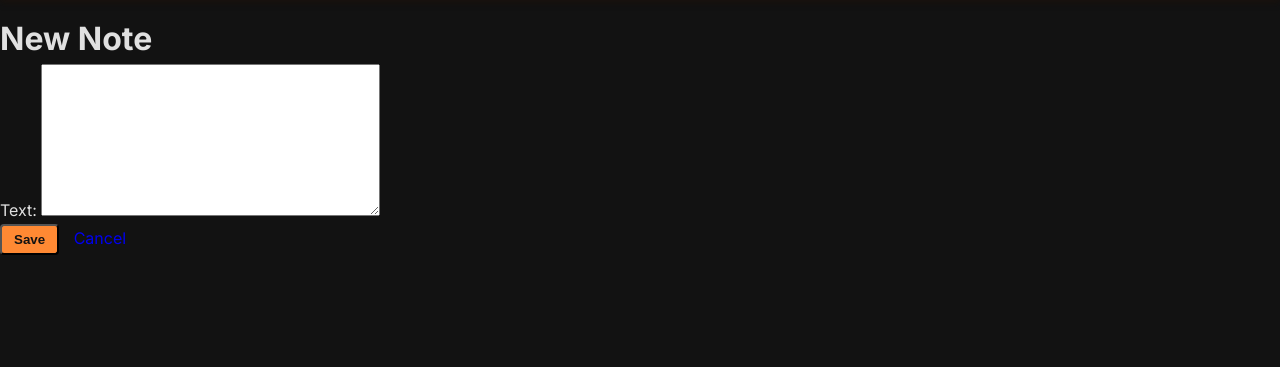
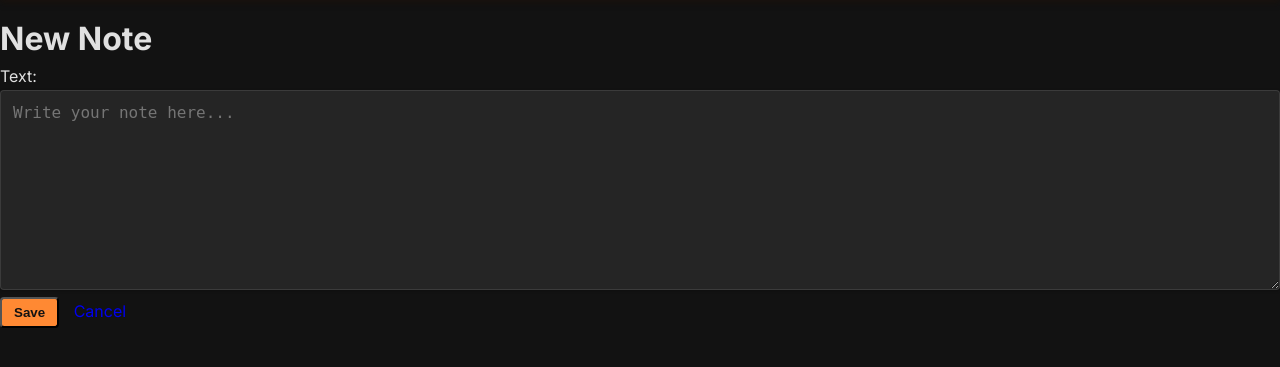
Before and after one commit to calebkoresh/AssetsUSA, a Django app: page /notes/new/ in a window 1280 px wide. Shown: the part 51-418 px from the top of the page. Run offline with Django 5.2, Linux system fonts and the light colour scheme; the visitor is signed in with stand-in values (Sample User, id 1).

Commit message:
Improving notes aesthetic

```diff
--- a/AssetsUSA/accounts/forms.py
+++ b/AssetsUSA/accounts/forms.py
@@ -5,3 +5,10 @@ class NoteForm(forms.ModelForm):
     class Meta:
         model  = Note
         fields = ['text']
+        widgets = {
+            'text': forms.Textarea(attrs={
+                'placeholder': 'Write your note here...',
+                'rows': 8,
+                'cols': 40,
+            }),
+        }
--- a/AssetsUSA/home/static/css/base.css
+++ b/AssetsUSA/home/static/css/base.css
@@ -301,3 +301,23 @@ body {
     text-decoration: none;
     font-weight: 500;
 }
+
+/* Notes page textarea styling */
+.notes-page form textarea {
+    padding: 0.75rem;
+    background-color: var(--bg-tertiary);
+    border: 1px solid var(--border-color);
+    border-radius: var(--border-radius);
+    color: var(--text-primary);
+    font-size: 1rem;
+    width: 100%;
+    min-height: 200px;
+    resize: vertical;
+    box-shadow: var(--card-shadow);
+    transition: border-color 0.2s ease;
+}
+.notes-page form textarea:focus {
+    outline: none;
+    border-color: var(--accent-color);
+    background-color: var(--bg-tertiary);
+}
```
